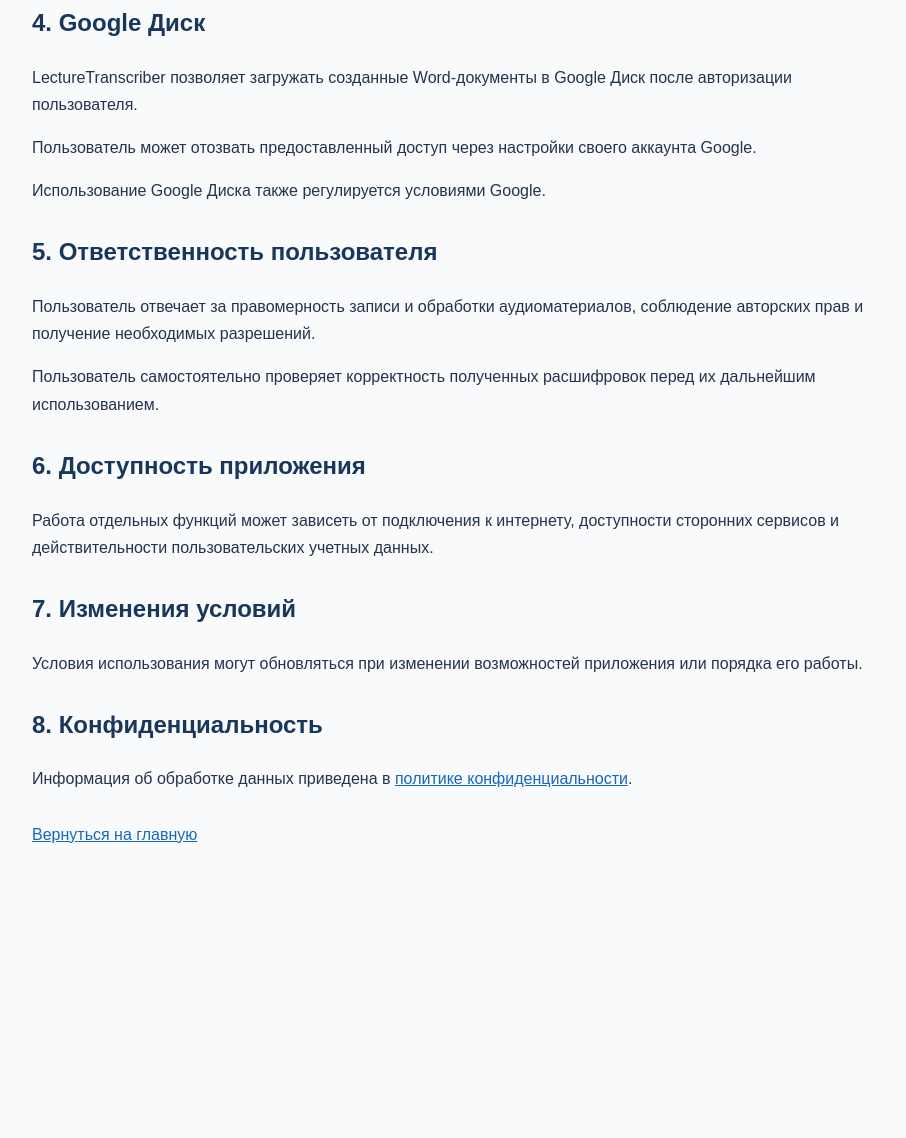
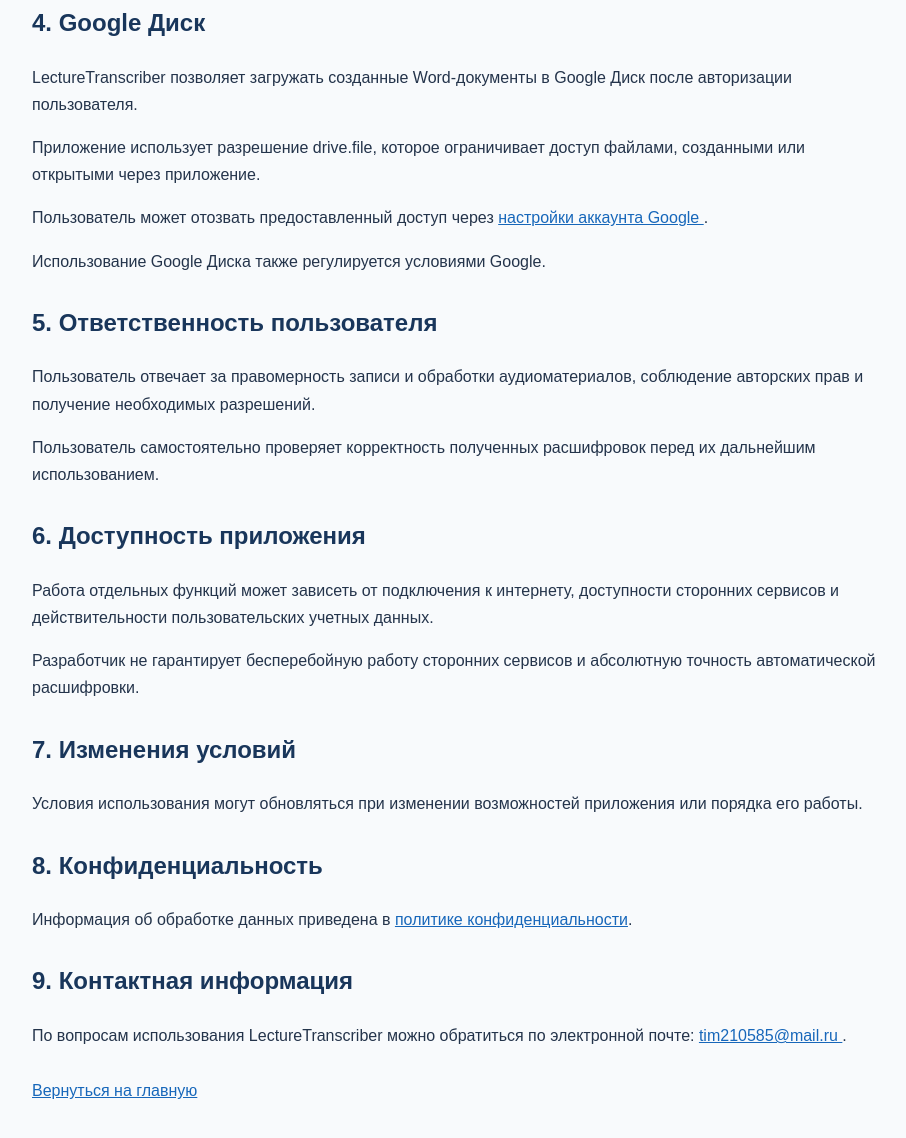
Before and after one commit to July-ship/lecturetranscriber-site, a plain HTML site: page terms.html in a window 1280 px wide. Shown: the part 849-1987 px from the top of the page, without its empty margins (183-1089 px from the left). Before the commit the page ends 1737 px from the top, so only its background shows below. Drawn offline with Linux system fonts and the light colour scheme.

Commit message:
Update terms.html

```diff
--- a/terms.html
+++ b/terms.html
@@ -80,8 +80,16 @@
     после авторизации пользователя.
   </p>
   <p>
+    Приложение использует разрешение drive.file,
+    которое ограничивает доступ файлами,
+    созданными или открытыми через приложение.
+  </p>
+  <p>
     Пользователь может отозвать предоставленный
-    доступ через настройки своего аккаунта Google.
+    доступ через
+    <a href="https://myaccount.google.com/connections">
+      настройки аккаунта Google
+    </a>.
   </p>
   <p>
     Использование Google Диска также регулируется
@@ -111,6 +119,11 @@
     сторонних сервисов и действительности
     пользовательских учетных данных.
   </p>
+  <p>
+    Разработчик не гарантирует бесперебойную
+    работу сторонних сервисов и абсолютную
+    точность автоматической расшифровки.
+  </p>
 </section>
 
 <section>
@@ -130,6 +143,17 @@
   </p>
 </section>
 
+<section>
+  <h2>9. Контактная информация</h2>
+  <p>
+    По вопросам использования LectureTranscriber
+    можно обратиться по электронной почте:
+    <a href="mailto:tim210585@mail.ru">
+      tim210585@mail.ru
+    </a>.
+  </p>
+</section>
+
 <p><a href="index.html">Вернуться на главную</a></p>
 
 </body>
```
